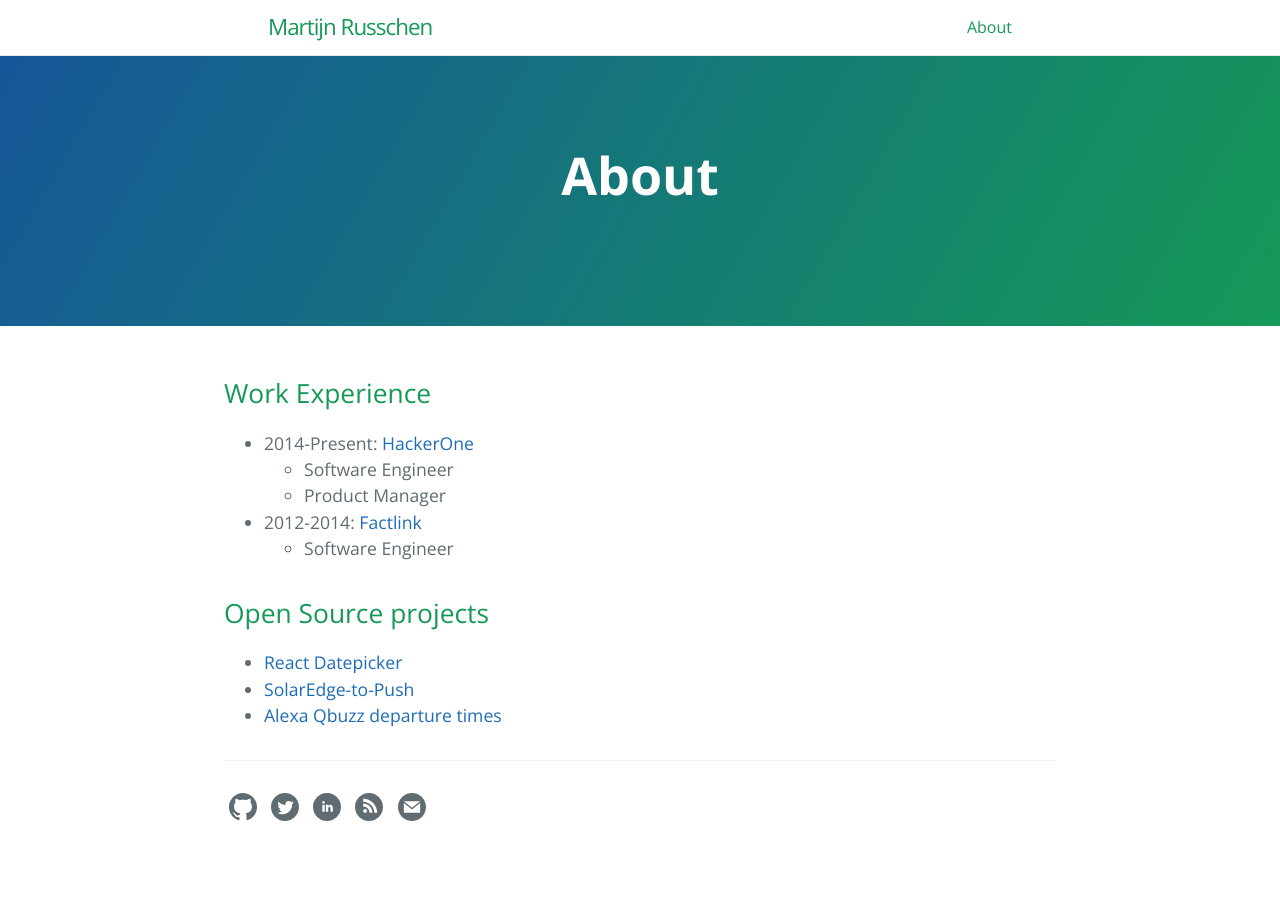
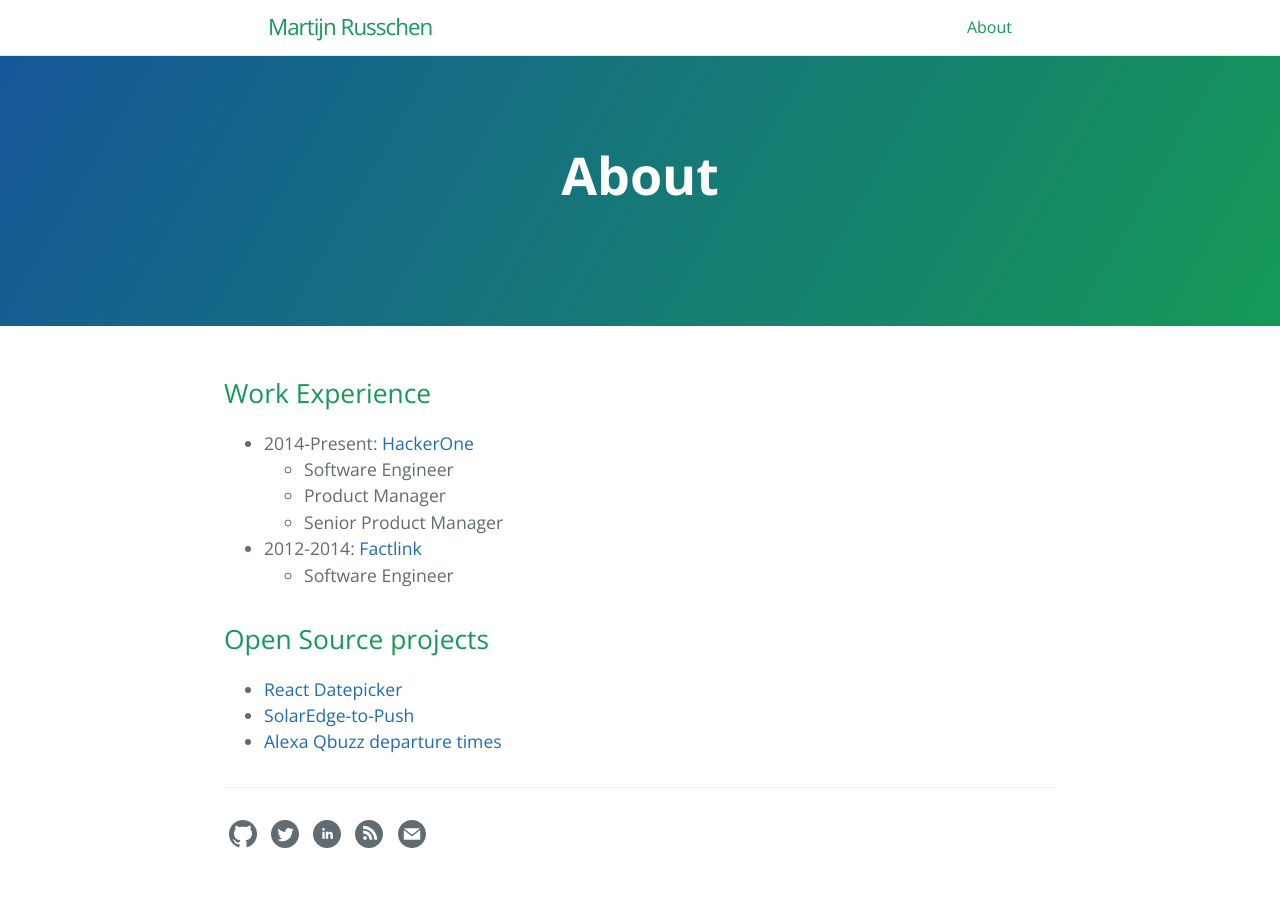
Before and after one commit to martijnrusschen/martijnrusschen.nl, a Jekyll site: the page built from about.md, in a window 1280 px wide. Built offline with Jekyll 4.4.1, drawn with Linux system fonts in a browser that asks for light colours.

Commit message:
Push updates

```diff
--- a/about.md
+++ b/about.md
@@ -8,6 +8,7 @@ title: About
 - 2014-Present: [HackerOne](https://hackerone.com)
   - Software Engineer
   - Product Manager
+  - Senior Product Manager
 - 2012-2014: [Factlink](https://factlink.com)
   - Software Engineer
 
```
Also changed, not shown: Gemfile.lock.
